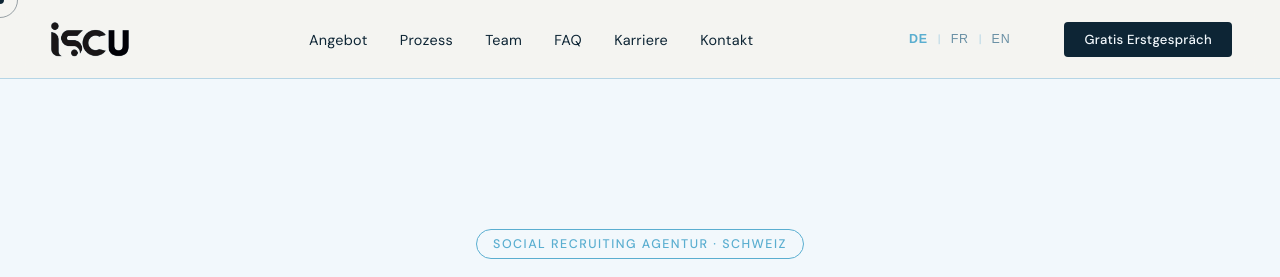
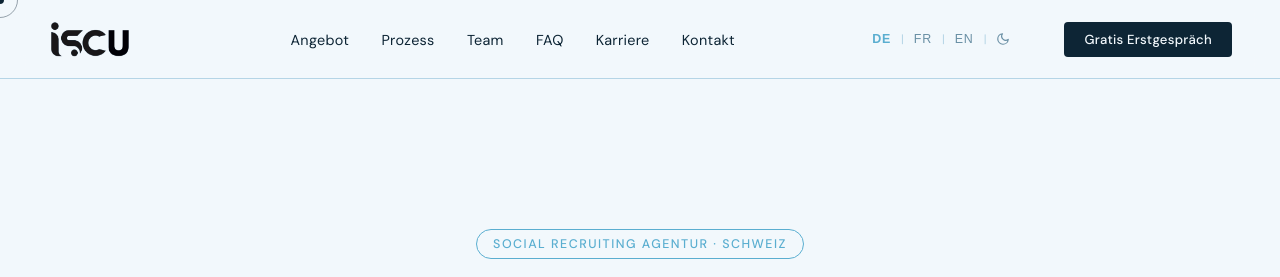
Before and after one commit to terencefeelv-design/iscu, a PHP site: page / in a window 1280 px wide. Shown: the top 277 px of the page. Run offline with PHP 8.4, Linux system fonts and the light colour scheme.

Commit message:
feat: dark mode toggle

```diff
--- a/assets/css/style.css
+++ b/assets/css/style.css
@@ -7,6 +7,17 @@
   --accent: #B5D5E6;
   --warm: #D5EBF5;
   --highlight: #5AAED0;
+  --nav-bg: rgba(242,248,252,.92);
+}
+
+[data-theme="dark"] {
+  --bg: #0D1F2D;
+  --text: #E4F1F8;
+  --muted: #7AABBF;
+  --accent: #1B3A50;
+  --warm: #12293A;
+  --highlight: #5AAED0;
+  --nav-bg: rgba(13,31,45,.92);
 }
 
 *, *::before, *::after { box-sizing: border-box; margin: 0; padding: 0; }
@@ -57,7 +68,7 @@ body {
 .nav {
   display: flex; justify-content: space-between; align-items: center;
   padding: 20px 48px;
-  background: rgba(245,244,240,.92);
+  background: var(--nav-bg);
   backdrop-filter: blur(12px);
   position: sticky; top: 0; z-index: 100;
   border-bottom: 1px solid var(--accent);
@@ -583,6 +594,12 @@ a.platform-badge:hover {
 .lang-btn:hover { color: var(--text); }
 .lang-btn.active { color: var(--highlight); font-weight: 700; }
 .lang-sep { color: var(--accent); font-size: .75rem; }
+.theme-toggle {
+  background: none; border: none; padding: 4px 6px;
+  cursor: none; border-radius: 3px; display: flex; align-items: center;
+  color: var(--muted); transition: color .2s, transform .2s;
+}
+.theme-toggle:hover { color: var(--text); transform: scale(1.15); }
 
 /* ── ABOUT / WARUM GIBT ES UNS ────────────────── */
 .about-section { max-width: 820px; }
--- a/index.html
+++ b/index.html
@@ -3,6 +3,7 @@
 <head>
   <meta charset="UTF-8">
   <meta name="viewport" content="width=device-width, initial-scale=1.0">
+  <meta name="color-scheme" content="light dark">
   <title>iscu.ch – Social Recruiting Agentur Schweiz</title>
   <meta name="description" content="iscu.ch – Die Schweizer Social Recruiting Agentur. Wir gewinnen Kandidaten via Instagram, TikTok, Facebook und LinkedIn für Ihr Unternehmen.">
   <link rel="preconnect" href="https://fonts.googleapis.com">
@@ -39,6 +40,11 @@
         <button class="lang-btn" data-lang="fr">FR</button>
         <span class="lang-sep">|</span>
         <button class="lang-btn" data-lang="en">EN</button>
+        <span class="lang-sep">|</span>
+        <button class="theme-toggle" id="themeToggle" aria-label="Toggle dark mode" title="Mode sombre">
+          <svg id="iconMoon" xmlns="http://www.w3.org/2000/svg" width="14" height="14" viewBox="0 0 24 24" fill="none" stroke="currentColor" stroke-width="2" stroke-linecap="round" stroke-linejoin="round"><path d="M21 12.79A9 9 0 1 1 11.21 3 7 7 0 0 0 21 12.79z"/></svg>
+          <svg id="iconSun" xmlns="http://www.w3.org/2000/svg" width="14" height="14" viewBox="0 0 24 24" fill="none" stroke="currentColor" stroke-width="2" stroke-linecap="round" stroke-linejoin="round" style="display:none"><circle cx="12" cy="12" r="5"/><line x1="12" y1="1" x2="12" y2="3"/><line x1="12" y1="21" x2="12" y2="23"/><line x1="4.22" y1="4.22" x2="5.64" y2="5.64"/><line x1="18.36" y1="18.36" x2="19.78" y2="19.78"/><line x1="1" y1="12" x2="3" y2="12"/><line x1="21" y1="12" x2="23" y2="12"/><line x1="4.22" y1="19.78" x2="5.64" y2="18.36"/><line x1="18.36" y1="5.64" x2="19.78" y2="4.22"/></svg>
+        </button>
       </div>
       <a href="#contact" class="nav-cta" data-de="Gratis Erstgespräch" data-fr="Entretien gratuit" data-en="Free Discovery Call">Gratis Erstgespräch</a>
     </div>
@@ -512,6 +518,22 @@ document.querySelectorAll('.lang-btn').forEach(btn => {
 const savedLang = localStorage.getItem('iscu-lang');
 if (savedLang && savedLang !== 'de') setLang(savedLang);
 
+// ── THEME TOGGLE ───────────────────────────
+const themeBtn = document.getElementById('themeToggle');
+const iconMoon = document.getElementById('iconMoon');
+const iconSun  = document.getElementById('iconSun');
+function setTheme(dark) {
+  document.documentElement.setAttribute('data-theme', dark ? 'dark' : 'light');
+  iconMoon.style.display = dark ? 'none' : 'block';
+  iconSun.style.display  = dark ? 'block' : 'none';
+  localStorage.setItem('iscu-theme', dark ? 'dark' : 'light');
+}
+themeBtn.addEventListener('click', () => {
+  setTheme(document.documentElement.getAttribute('data-theme') !== 'dark');
+});
+const savedTheme = localStorage.getItem('iscu-theme');
+setTheme(savedTheme === 'dark');
+
 // ── TAB NAVIGATION ────────────────────────
 const TAB_IDS = ['about','angebot','prozess','vergleich','team','faq','contact'];
 
--- a/karriere.html
+++ b/karriere.html
@@ -3,6 +3,7 @@
 <head>
   <meta charset="UTF-8">
   <meta name="viewport" content="width=device-width, initial-scale=1.0">
+  <meta name="color-scheme" content="light dark">
   <title>Karriere bei iscu.ch – Werde Teil des Teams</title>
   <link rel="preconnect" href="https://fonts.googleapis.com">
   <link rel="preconnect" href="https://fonts.gstatic.com" crossorigin>
```
